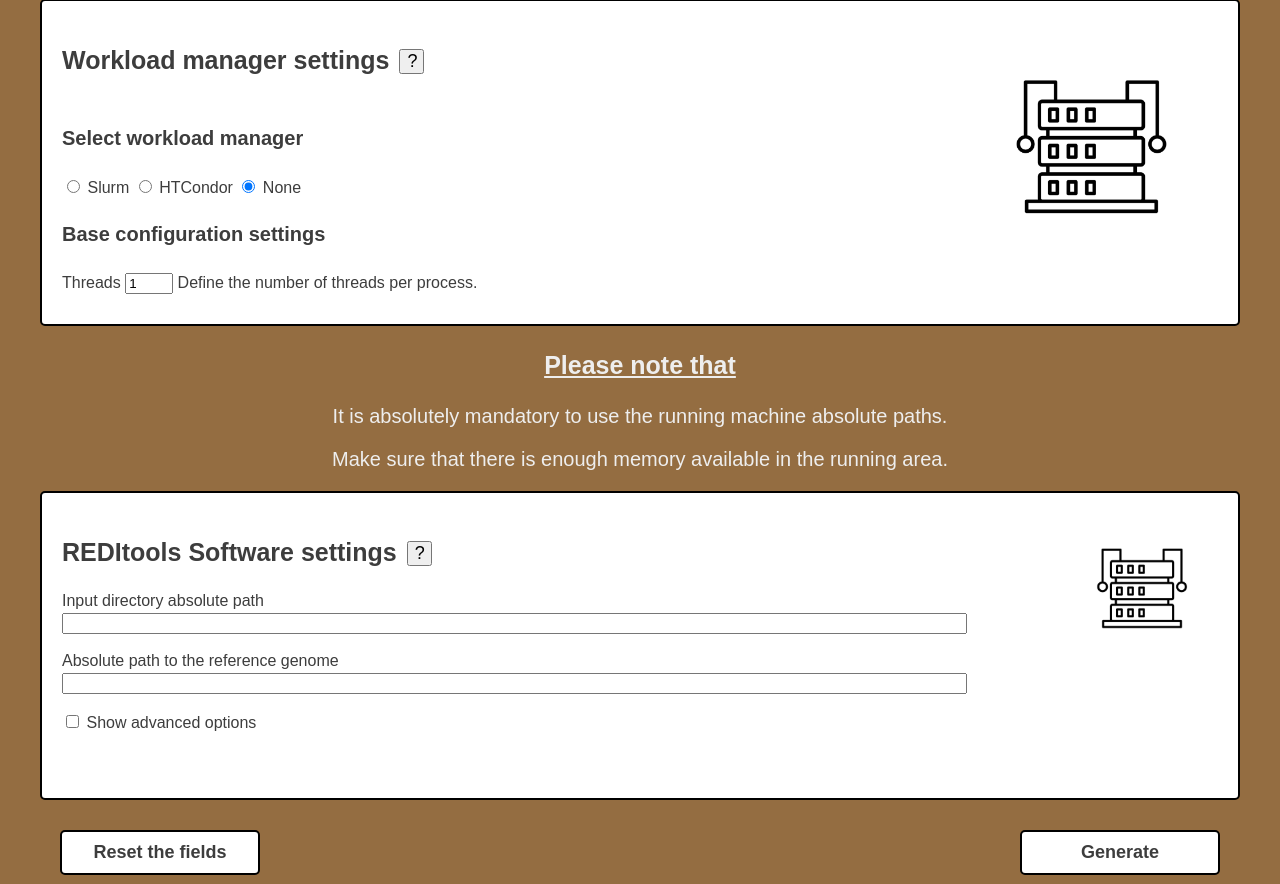
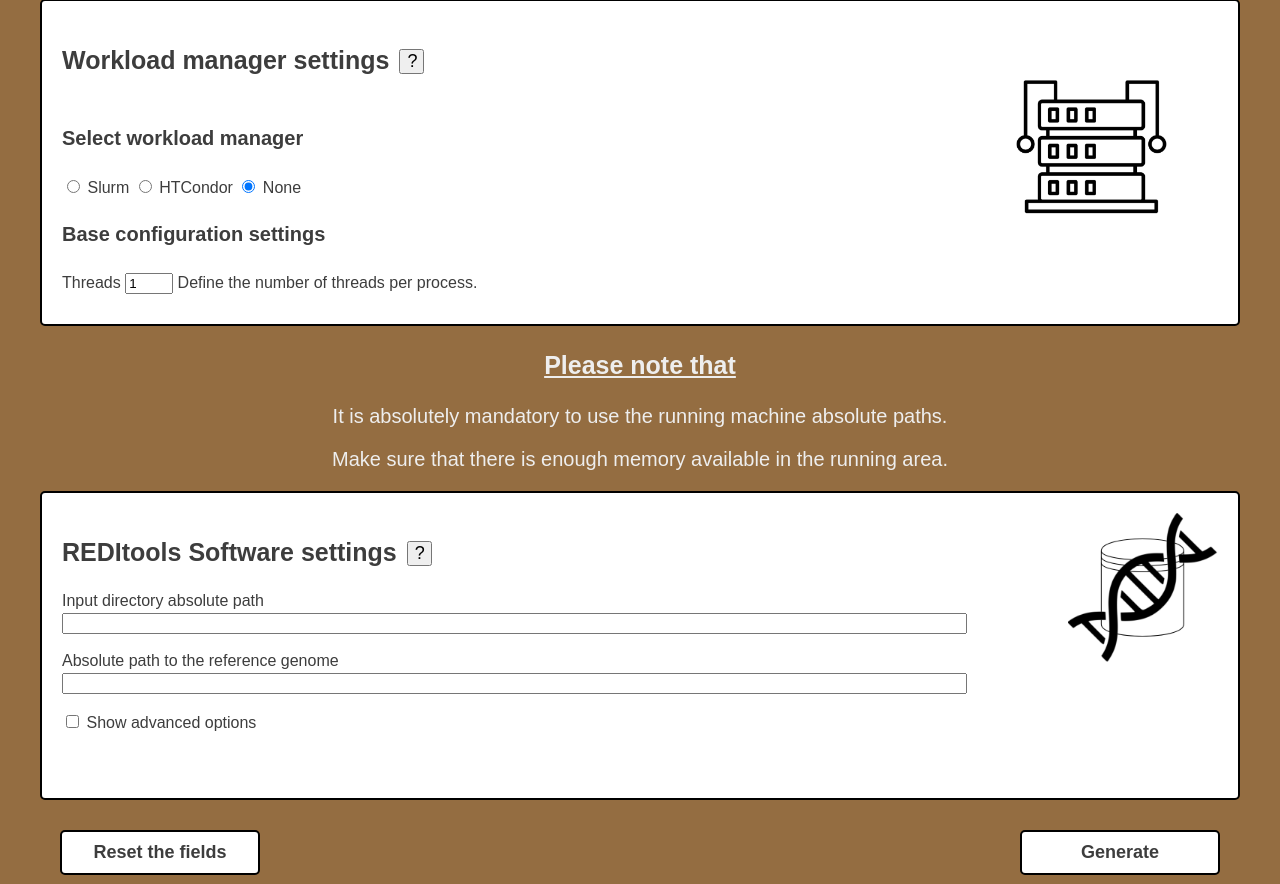
Before and after one commit to lorenzo-arcioni/HPC-REDItools_web, a Flask app: page /start.html in a window 1280 px wide. Shown: the part 340-1224 px from the top of the page. Run offline with Flask 2, Linux system fonts and the light colour scheme.

Commit message:
fjkdsucyu

```diff
--- a/flask/app/templates/start.html
+++ b/flask/app/templates/start.html
@@ -183,7 +183,7 @@
                     </div>
                 </div>
                 <div class="icon" style="text-align: right;">
-                    <img src="../static/hpc-cluster.png" alt="Annotation" style="max-width: 150px;">
+                    <img src="../static/annotation.png" alt="Annotation" style="max-width: 150px;">
                 </div>
 
             </div>
```
Also changed, not shown: 3 other files.
